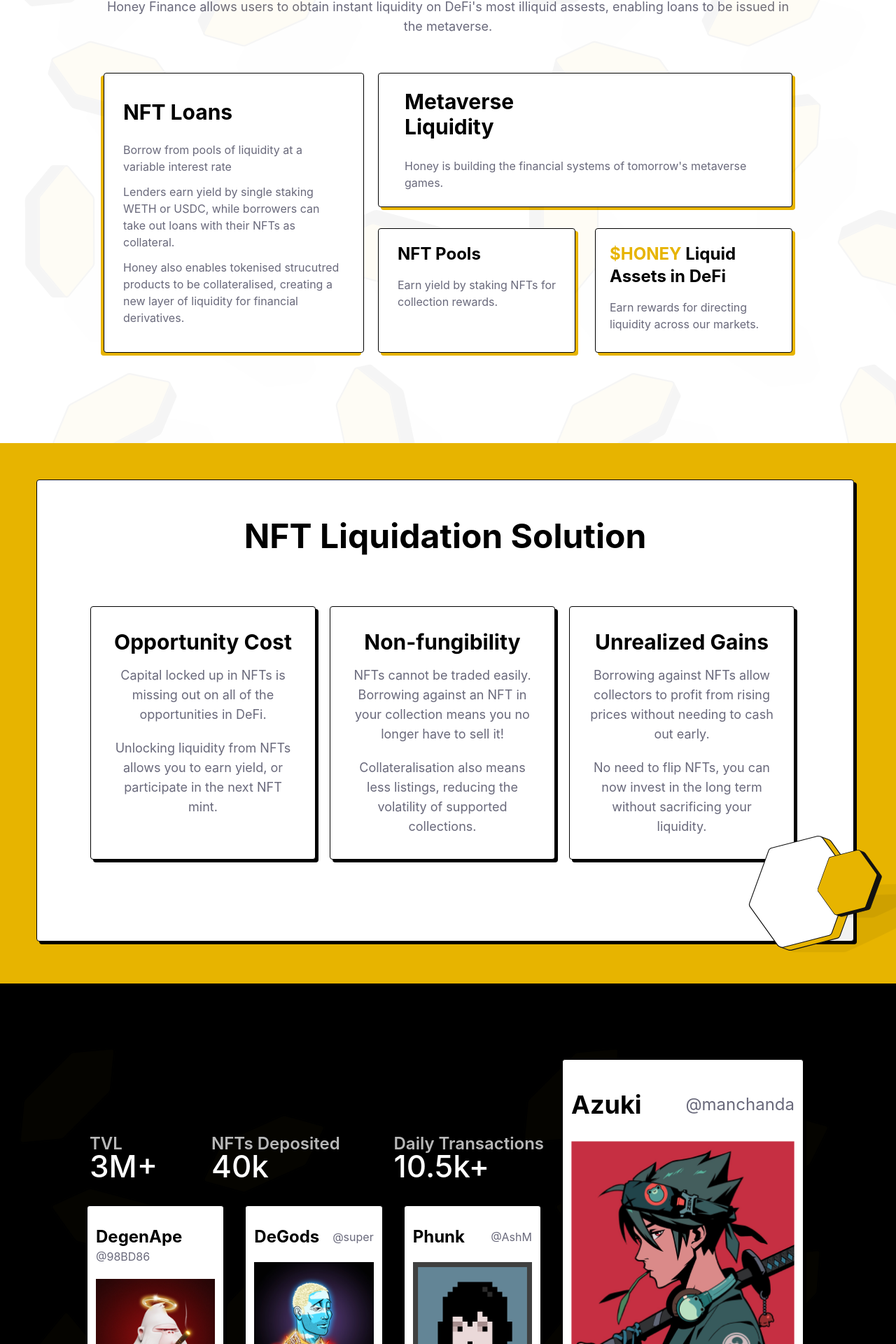
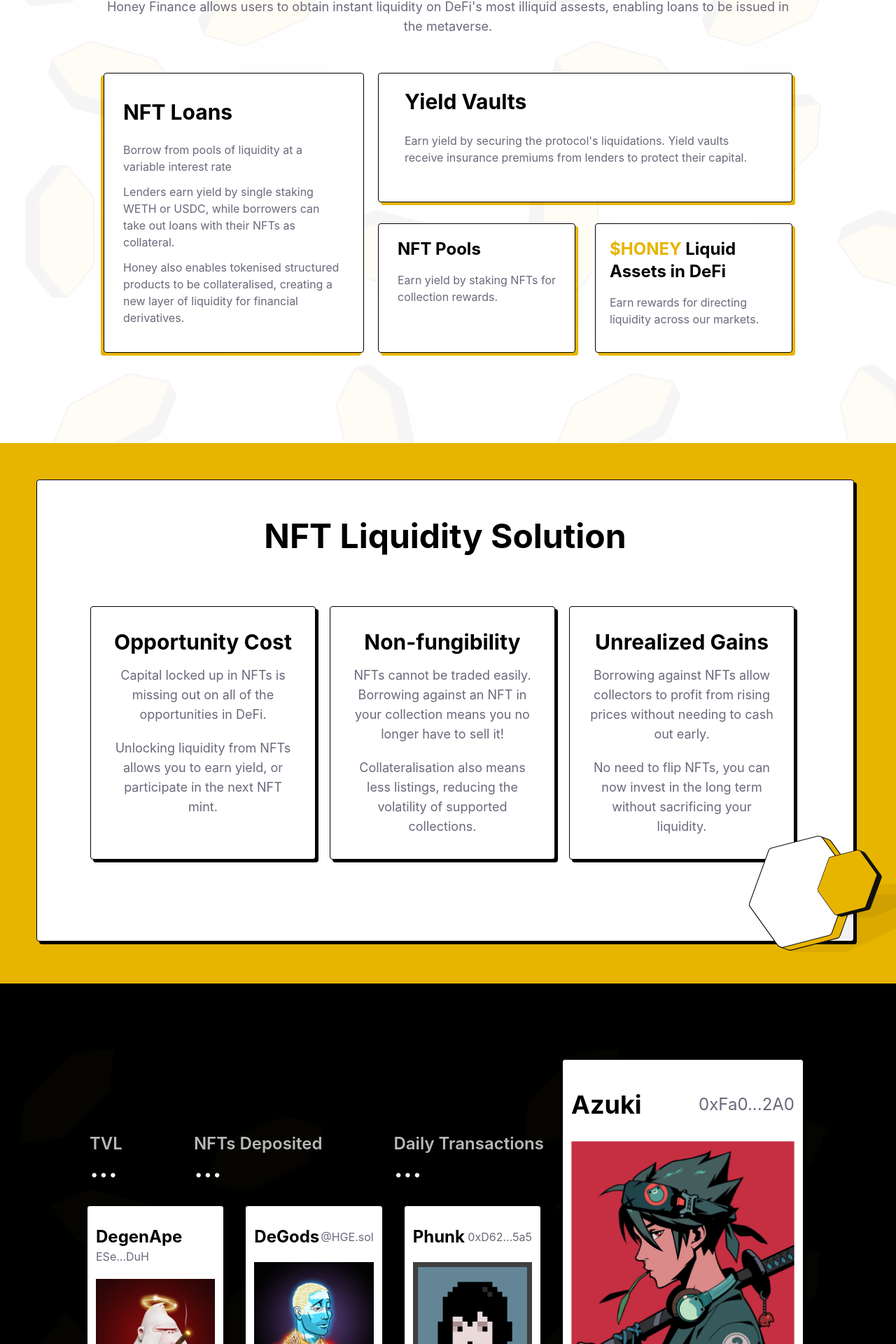
Before and after one commit to honey-protocol/landing-page, a Next.js app: page / in a window 1280 px wide. Shown: the part 397-2317 px from the top of the page at 70% size. Built offline with nearby package versions, Linux system fonts and the light colour scheme; a web font is replaced by a local one.

Commit message:
typos on liquidations

```diff
--- a/components/About/About.tsx
+++ b/components/About/About.tsx
@@ -24,7 +24,7 @@ const About = () => {
                   borrowers can take out loans with their NFTs as collateral.
                 </p>
                 <p className="text-md text-primary-paragraph mt-3">
-                  Honey also enables tokenised strucutred products  to be collateralised, creating a new layer of liquidity for financial derivatives.
+                  Honey also enables tokenised structured products  to be collateralised, creating a new layer of liquidity for financial derivatives.
 
                 </p>
               </div>
@@ -34,13 +34,13 @@ const About = () => {
             <div className="bg-primary mb-[30px] w-full flex flex-1 rounded">
               <div className="border border-black translate-x-[-4px] flex flex-col justify-start translate-y-[-4px] w-full rounded px-[37px] bg-white py-[22px]">
                 <h4 className="font-bold text-2xl md:text-3xl mb-[10px]">
-                  Metaverse
-                  <br />
-                  Liquidity
+                  Yield Vaults
+
+
                 </h4>
 
                 <p className="text-md text-primary-paragraph mt-4">
-                  {`Honey is building the financial systems of tomorrow's metaverse games.`}
+                  {`Earn yield by securing the protocol's liquidations. Yield vaults receive insurance premiums from lenders to protect their capital.`}
                 </p>
               </div>
             </div>
--- a/components/HeroSection/HeroSection.tsx
+++ b/components/HeroSection/HeroSection.tsx
@@ -11,7 +11,7 @@ const HeroSection = () => {
       <div className="flex">
         <div className="w-full relative  z-1">
           <h1 className="text-4xl lg:text-5xl text-center md:text-left mb-4 font-semibold max-w-[713px] w-full">
-            Scalable NFT lending and borrowing
+            Lending and borrowing for illiquid assets
           </h1>
           <p className="text-lg text-primary-paragraph text-center md:text-left mb-7 md:mb-14 max-w-prose w-full">
             Honey is empowering NFT collectors with simple financial tools to
--- a/components/Liquidation/Liquidation.tsx
+++ b/components/Liquidation/Liquidation.tsx
@@ -12,7 +12,7 @@ const Liquidation = () => {
             src="/img/honeycoin.svg"
           />
           <h2 className="w-full text-center font-bold text-3xl lg:text-5xl mb-20 ">
-            NFT Liquidation Solution
+            NFT Liquidity Solution
           </h2>
           <div className="grid grid-cols-1 md:grid-cols-3 gap-5">
             <div
--- a/components/Stats/Stats.tsx
+++ b/components/Stats/Stats.tsx
@@ -14,7 +14,7 @@ const Stats = () => {
                 TVL
               </p>
               <h6 className="font-medium text-white text-2xl xl:text-[44px]">
-                3M+
+                ...
               </h6>
             </div>
             <div className="w-fit mb-11 mt-8">
@@ -22,7 +22,7 @@ const Stats = () => {
                 NFTs Deposited
               </p>
               <h6 className="font-medium  text-center lg:text-left text-white text-2xl xl:text-[44px]">
-                40k
+                ...
               </h6>
             </div>
             <div className="w-fit mb-11 mt-8">
@@ -30,7 +30,7 @@ const Stats = () => {
                 Daily Transactions
               </p>
               <h6 className="font-medium  text-center lg:text-left text-white text-2xl xl:text-[44px]">
-                10.5k+
+                ...
               </h6>
             </div>
           </div>
@@ -39,7 +39,7 @@ const Stats = () => {
               <div className="px-3 h-full w-full bg-white rounded border border-black translate-y-[-4px] translate-x-[-4px]">
                 <div className="w-full flex flex-wrap justify-between items-center mb-5 mt-7">
                   <h6 className="font-bold text-2xl">DegenApe</h6>
-                  <p className="text-primary-paragraph text-base">@98BD86</p>
+                  <p className="text-primary-paragraph text-base">ESe...DuH</p>
                 </div>
                 <img className=" object-contain w-full" src="/img/1.png" />
                 <div className="w-full mb-7 mt-5">
@@ -52,12 +52,12 @@ const Stats = () => {
               <div className="px-3 h-full w-full bg-white rounded border border-black translate-y-[-4px] translate-x-[-4px]">
                 <div className="w-full flex flex-wrap justify-between items-center mb-5 mt-7">
                   <h6 className="font-bold text-2xl">DeGods</h6>
-                  <p className="text-primary-paragraph text-base">@super</p>
+                  <p className="text-primary-paragraph text-base">@HGE.sol</p>
                 </div>
                 <img className=" object-contain w-full" src="/img/2.png" />
                 <div className="w-full mb-7 mt-5">
                   <p className="text-primary-paragraph text-base">Avg. Value</p>
-                  <h6 className="font-medium text-[20px]">1380 SOL</h6>
+                  <h6 className="font-medium text-[20px]">288 SOL</h6>
                 </div>
               </div>
             </div>
@@ -65,7 +65,7 @@ const Stats = () => {
               <div className="px-3 h-full w-full bg-white rounded border border-black translate-y-[-4px] translate-x-[-4px]">
                 <div className="w-full flex flex-wrap justify-between items-center mb-5 mt-7">
                   <h6 className="font-bold text-2xl">Phunk</h6>
-                  <p className="text-primary-paragraph text-base">@AshM</p>
+                  <p className="text-primary-paragraph text-base">0xD62...5a5</p>
                 </div>
                 <img className=" object-contain w-full" src="/img/3.png" />
                 <div className="w-full mb-7 mt-5">
@@ -80,7 +80,7 @@ const Stats = () => {
           <div className="px-3 w-full lg:max-w-[345px] bg-white rounded border border-black translate-y-[-4px] translate-x-[-4px]">
             <div className="w-full flex flex-wrap justify-between items-center mb-8 mt-11">
               <h6 className="font-bold text-3xl lg:text-4xl">Azuki</h6>
-              <p className="text-primary-paragraph text-2xl">@manchanda</p>
+              <p className="text-primary-paragraph text-2xl">0xFa0...2A0</p>
             </div>
             <img className=" object-contain w-full" src="/img/Azuki.png" />
             <div className="w-full mb-11 mt-8">
```
